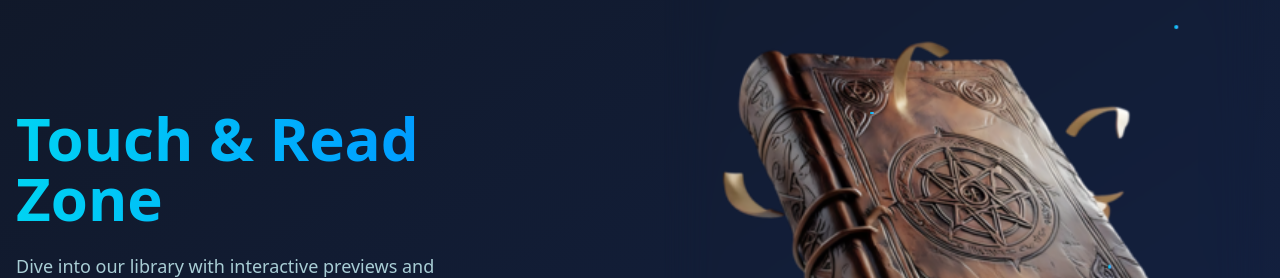
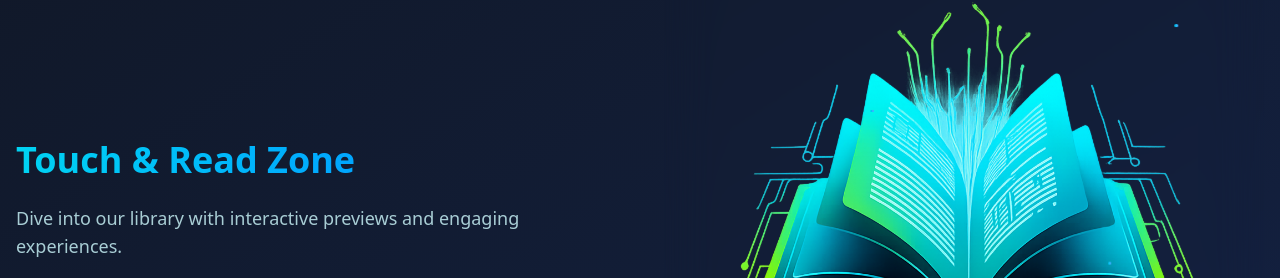
Before and after one commit to sarkarniloy102/BookSnap, a React (Vite) app: page / in a window 1280 px wide. Shown: the part 203-481 px from the top of the page. Built offline with nearby package versions, Linux system fonts and the light colour scheme; no server answers.

Commit message:
some change

```diff
--- a/src/Components/Banner.jsx
+++ b/src/Components/Banner.jsx
@@ -7,15 +7,15 @@ const Banner = () => {
     console.log(img);
     return (
         <div className="  min-h-screen bg-gradient-to-br from-gray-900 to-blue-900/30 relative overflow-hidden">
-            <div className=" container mx-auto max-w-7xl  px-4 h-screen mt-4 ">
+            <div className=" container mx-auto max-w-7xl  px-4 h-screen mt-2 ">
                 <div className="grid grid-cols-1 md:grid-cols-2 lg:grid-cols-2 gap-6 md:gap-4 lg:gap-12">
                     {/* Text content */}
                     <div className=" lg:col-span-1 flex flex-col justify-center space-y-6">
                         <motion.h1
                             initial={{ opacity: 0, y: 20 }}
                             animate={{ opacity: 1, y: 0 }}
-                            className="text-4xl sm:text-5xl md:text-6xl font-bold bg-gradient-to-r from-cyan-400 to-blue-500 bg-clip-text text-transparent">
-                            Touch & Read <br /> Zone
+                            className="text-4xl font-bold bg-gradient-to-r from-cyan-400 to-blue-500 bg-clip-text text-transparent">
+                            Touch & Read Zone
 
                         </motion.h1>
 
@@ -24,7 +24,7 @@ const Banner = () => {
                             animate={{ opacity: 1 }}
                             transition={{ delay: 0.3 }}
                             className="text-lg text-cyan-100/80">
-                            Dive into our library with interactive previews and <br /> engaging experiences.
+                            Dive into our library with interactive previews and engaging experiences.
 
                         </motion.p>
 
@@ -38,7 +38,7 @@ const Banner = () => {
 
                     </div>
                     {/* Image Container */}
-                    <div className=" md:col-span-1 lg:col-span-1 h-64 sm:h-80 md:h-[600px] lg:h-[700px] relative flex items-center justify-center">
+                    <div className=" md:col-span-1 lg:col-span-1 h-80 md:h-[600px] lg:h-[700px] relative flex items-center justify-center">
 
                         <motion.div
                             className="relative w-full h-full"
@@ -55,7 +55,7 @@ const Banner = () => {
                             <div className="absolute inset-0 rounded-3xl backdrop-blur-xl overflow-hidden">
 
                                 <img src={img} alt="book"
-                                    className="w-full h-full object-contain p-8" />
+                                    className="w-full h-full object-contain p-4" />
 
 
                             </div>
--- a/src/Components/Hero.jsx
+++ b/src/Components/Hero.jsx
@@ -1,5 +1,7 @@
 import { StarIcon } from "@heroicons/react/16/solid";
 import { useEffect, useState } from "react";
+// eslint-disable-next-line no-unused-vars
+import { motion } from "framer-motion";
 
 const Hero = ({ searchQuery }) => {
 
@@ -7,7 +9,7 @@ const Hero = ({ searchQuery }) => {
     const [loading, setLoading] = useState(true);
     const [currentPage, setCurrentPage] = useState(1);
     const itemsPerPage = 6;
-    const totalPage = 6;
+    const totalPage = 7;
 
     // api
     useEffect(() => {
@@ -75,7 +77,7 @@ const Hero = ({ searchQuery }) => {
         )}`;
     }
 
-    const generatePageNumber = () => [1, 2, 3, 4, 5, 6];
+    const generatePageNumber = () => [1, 2, 3, 4, 5, 6,7];
 
     if (loading) {
         return (
@@ -106,8 +108,15 @@ const Hero = ({ searchQuery }) => {
 
 
     return (
-        <div className="min-h-screen pt-16 md:pt-20 bg-gradient-to-b from-gray-900 to-gray-800 p-4 sm:p-6 md:p-8">
+        <div className="min-h-screen pt-16 md:pt-12 bg-gradient-to-b from-gray-900 to-gray-800 p-4 sm:p-6 md:p-8">
             <div className="max-w-7xl mx-auto">
+
+                <motion.h1
+                    initial={{ opacity: 0, y: 20 }}
+                    animate={{ opacity: 1, y: 0 }}
+                    className="text-4xl font-bold text-center bg-gradient-to-r from-cyan-400 to-blue-500 bg-clip-text text-transparent mb-6">
+                    Available Books
+                </motion.h1>
                 <div className="grid grid-cols-1 sm:grid-cols-2 lg:grid-cols-3 gap-4 md:gap-6 lg:gap-8">
 
                     {
@@ -185,10 +194,10 @@ const Hero = ({ searchQuery }) => {
                                                 </div>
                                             </div>
                                             {/* 4 */}
-                                            <div className="mt-2 md:mt-4 flex flex-wrap gap-1 md:gap-2">
+                                            <div className="mt-2 md:mt-4  flex flex-wrap gap-1 md:gap-2">
                                                 {
                                                     book.categories.split(',').slice(0, 3).map((category, idx) => (
-                                                        <span key={idx} className="'px-2 py-1 md:py-1 rounded-full bg-gray-700/50 text-xs text-cyan-300 backdrop-blur-sm">
+                                                        <span key={idx} className="px-3 py-1 md:py-1 rounded-full bg-gray-700/50 text-xs text-cyan-300 backdrop-blur-sm">
                                                             {category.trim()}
                                                             {
                                                                 idx === 2 && book.categories.split(',').length > 3 &&
```
Also changed, not shown: src/assets/Bnrimage.png, src/assets/bnr.jpeg (added).
